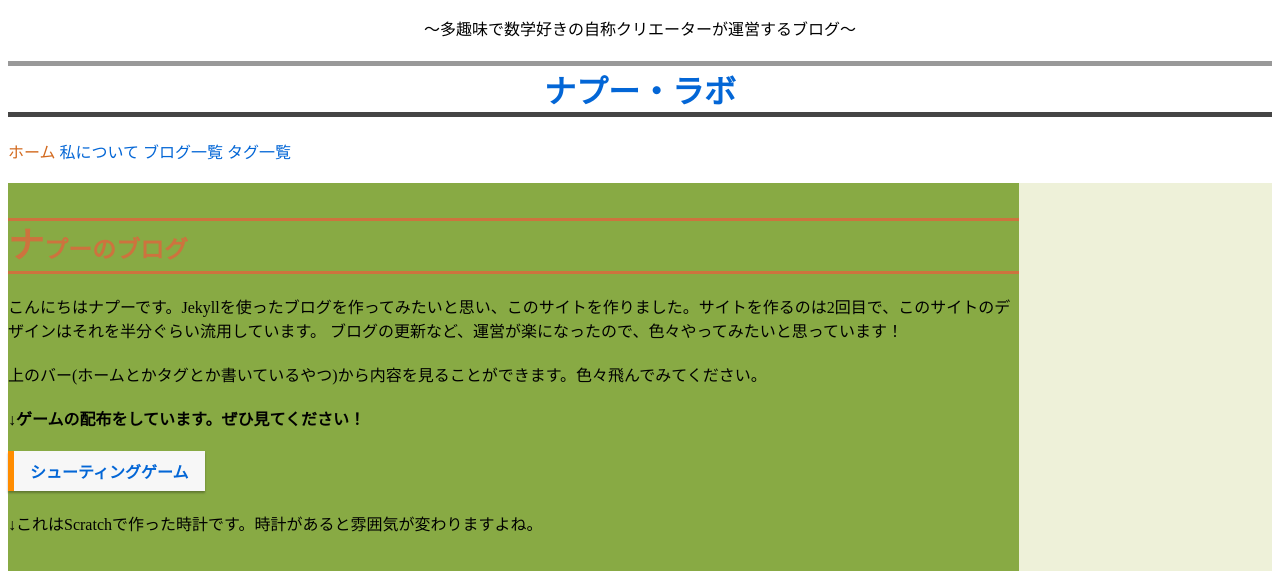
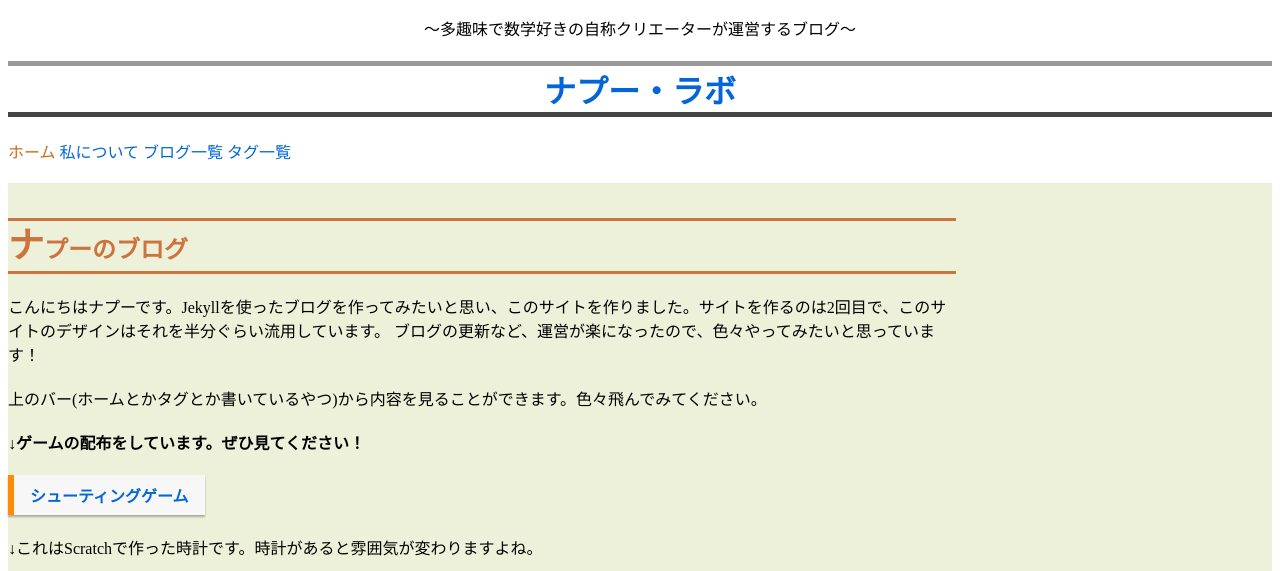
Before and after one commit to sirokurokumasan/sirokurokumasan.github.io, a Jekyll site: the page built from index.md, in a window 1280 px wide and 1400 px high. Shown: the top 571 px of the window. Built offline with Jekyll 4.4.1, drawn with Linux system fonts in a browser that asks for light colours; grey boxes are pictures that could not be loaded.

Commit message:
Update main.scss

```diff
--- a/_sass/main.scss
+++ b/_sass/main.scss
@@ -60,9 +60,9 @@ footer {
   background:#8a4;
 }
 .article{
-  width: 80%;
+  width: 75%;
   padding: 15px 0;
-  background:#8a4;
+  background:#eef1d9;
   display: block;
 }
 .sub {
```
